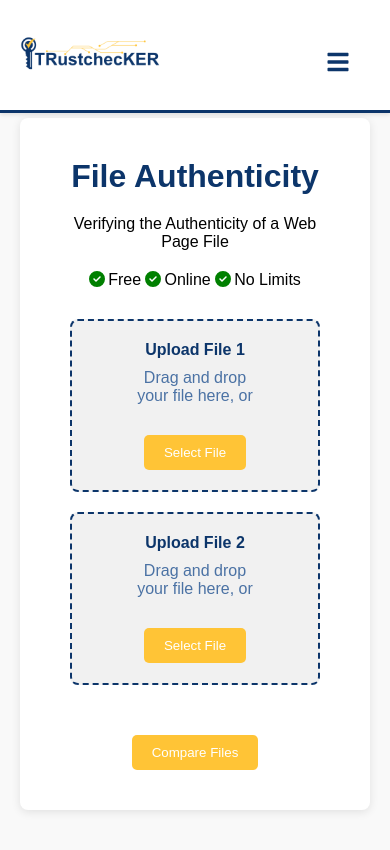
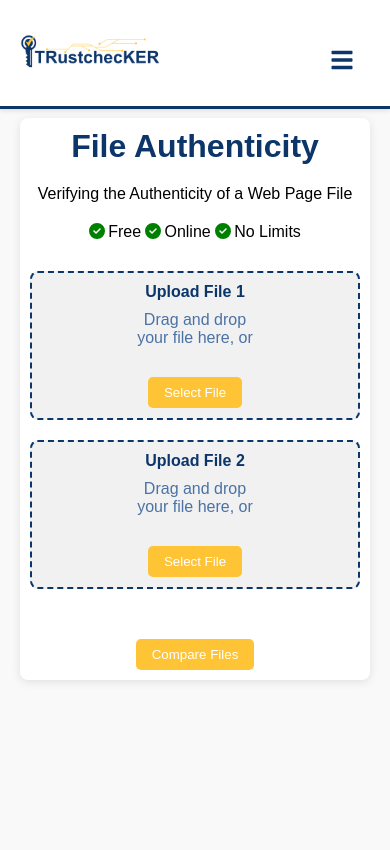
Before and after one commit to nadqz/trust-checker, a React (Create React App) app: page /filechecker in a window 390 px wide. Shown: the top 850 px of the page. Built offline with nearby package versions, Linux system fonts and the light colour scheme.

Commit message:
Update CheckerStyle.css

```diff
--- a/src/styles/CheckerStyle.css
+++ b/src/styles/CheckerStyle.css
@@ -8,14 +8,15 @@
 }
 
 .checker {
-    padding: 100px 20px 20px;
+    padding: 20px;
+    padding-top: 100px; /* Adjust this value based on your navbar height */
     background: #f9f9f9;
     min-height: 100vh;
 }
 
 .checker-container {
     background: #fff;
-    padding: 40px;
+    padding: 20px;
     max-width: 800px;
     margin: 0 auto;
     border-radius: 8px;
@@ -104,12 +105,14 @@ button:hover {
 .file-details {
     display: flex;
     justify-content: space-between;
+    flex-wrap: wrap;
     margin-top: 20px;
 }
 
 .file-info {
     flex: 1;
-    margin: 0 10px;
+    margin: 10px;
+    min-width: 300px;
 }
 
 .file-info h2 {
@@ -119,18 +122,15 @@ button:hover {
 
 .file-info-row {
     display: flex;
-    justify-content: space-between;
+    flex-direction: column;
     margin-bottom: 10px;
 }
 
 .file-info-row label {
-    flex: 1;
-    text-align: left;
-    margin-right: 10px;
+    margin-bottom: 5px;
 }
 
 .file-info-row input {
-    flex: 2;
     border: 1px solid #ccc;
     padding: 5px;
     border-radius: 3px;
@@ -155,3 +155,40 @@ button:hover {
     margin-top: 20px;
     color: red;
 }
+
+@media (max-width: 768px) {
+    .checker-container {
+        padding: 20px;
+    }
+
+    .checker-upload-container {
+        flex-direction: column;
+    }
+
+    .upload-section {
+        margin: 10px 0;
+    }
+
+    .file-details {
+        flex-direction: column;
+    }
+
+    .file-info {
+        margin: 10px 0;
+    }
+}
+
+@media (max-width: 480px) {
+    .checker-container {
+        padding: 10px;
+    }
+
+    .upload-section {
+        padding: 10px;
+    }
+
+    .dropzone button,
+    button {
+        padding: 8px 16px;
+    }
+}
```
